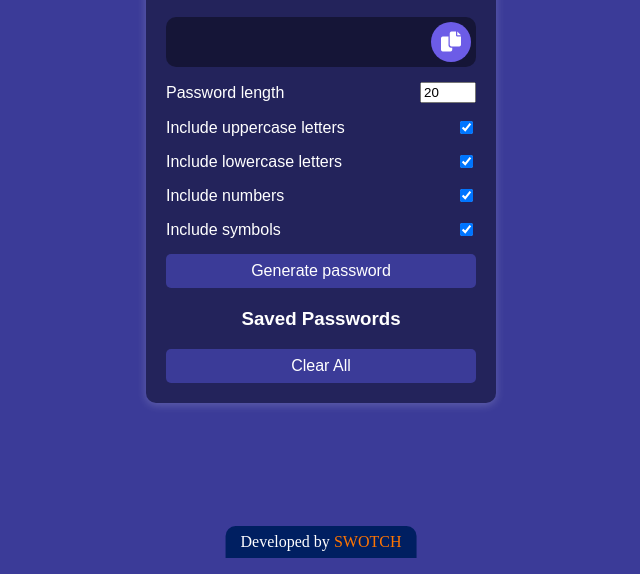
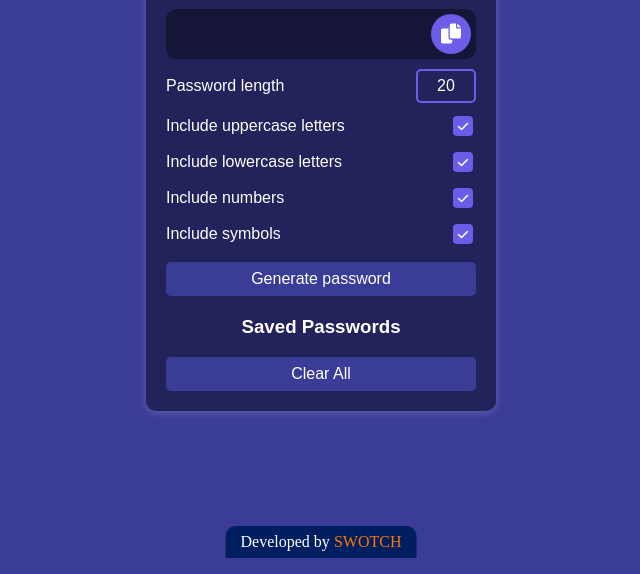
Before and after one commit to Swotch9399/PasswordWeb, a plain HTML site: page index.html in a window 1280 px wide. Shown: the part 242-816 px from the top of the page, without its empty margins (319-959 px from the left). Drawn offline with Linux system fonts and the light colour scheme; a web font is replaced by a local one.

Commit message:
Add files via upload

```diff
--- a/index.html
+++ b/index.html
@@ -97,7 +97,66 @@
       display: flex;
       justify-content: space-between;
       align-items: center;
-      margin: 15px 0;
+      margin: 10px 0;
+      gap: 10px;
+    }
+
+    .setting input[type="checkbox"] {
+      appearance: none;
+      -webkit-appearance: none;
+      width: 20px;
+      height: 20px;
+      background-color: #fff;
+      border-radius: 4px;
+      cursor: pointer;
+      position: relative;
+      border: 2px solid #6C5CE7;
+      transition: all 0.3s ease;
+    }
+
+    .setting input[type="checkbox"]:checked {
+      background-color: #6C5CE7;
+      border-color: #6C5CE7;
+    }
+
+    .setting input[type="checkbox"]:checked::after {
+      content: '\f00c';
+      font-family: 'Font Awesome 6 Free';
+      font-weight: 900;
+      color: #fff;
+      position: absolute;
+      top: 50%;
+      left: 50%;
+      transform: translate(-50%, -50%);
+      font-size: 12px;
+    }
+
+    .setting input[type="checkbox"]:hover {
+      border-color: #5e50d4;
+    }
+
+    .setting input[type="number"] {
+      width: 60px;
+      padding: 6px 8px;
+      border: 2px solid #6C5CE7;
+      border-radius: 5px;
+      background-color: #23235B;
+      color: #fff;
+      font-size: 16px;
+      text-align: center;
+      transition: all 0.3s ease;
+    }
+
+    .setting input[type="number"]:focus {
+      outline: none;
+      border-color: #5e50d4;
+      box-shadow: 0 0 5px rgba(108, 92, 231, 0.5);
+    }
+
+    .setting input[type="number"]::-webkit-inner-spin-button,
+    .setting input[type="number"]::-webkit-outer-spin-button {
+      -webkit-appearance: none;
+      margin: 0;
     }
 
     .saved-passwords {
```
